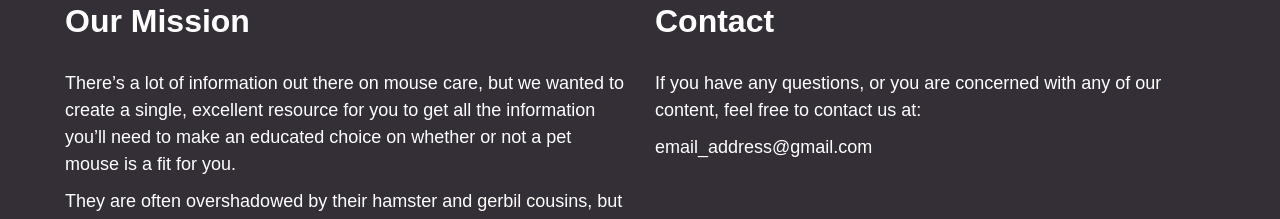
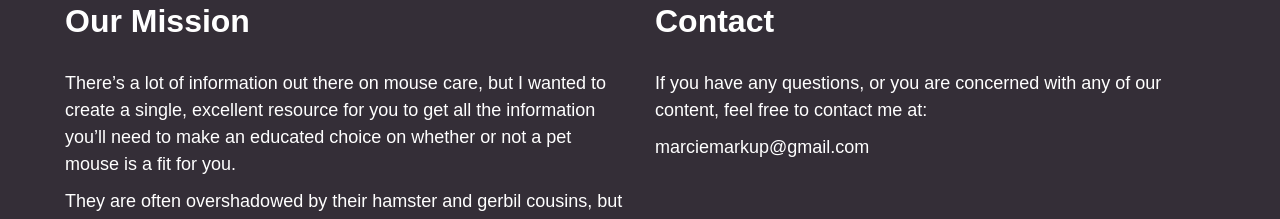
Before and after one commit to MaricelRodriguez/msrodriguez-fancymice, a website: page index.html in a window 1280 px wide. Shown: the part 7476-7695 px from the top of the page. Drawn offline with nearby package versions, Linux system fonts and the light colour scheme; a web font is replaced by a local one.

Commit message:
### Update
Updates footer information.

```diff
--- a/index.html
+++ b/index.html
@@ -396,14 +396,14 @@
     <footer class="row justify-content-between">
       <section class="col-md-6">
         <h1>Our Mission</h1>
-        <p>There’s a lot of information out there on mouse care, but we wanted to create a single, excellent resource for you to get all the information you’ll need to make an educated choice on whether or not a pet mouse is a fit for you.</p>
+        <p>There’s a lot of information out there on mouse care, but I wanted to create a single, excellent resource for you to get all the information you’ll need to make an educated choice on whether or not a pet mouse is a fit for you.</p>
         <p>They are often overshadowed by their hamster and gerbil cousins, but we want people to know that mice make excellent, intelligent companions.</p>
       </section>
 
       <section class="col-md-6">
         <h1>Contact</h1>
-        <p>If you have any questions, or you are concerned with any of our content, feel free to contact us at:</p>
-        <p>email_address@gmail.com</p>
+        <p>If you have any questions, or you are concerned with any of our content, feel free to contact me at:</p>
+        <p>marciemarkup@gmail.com</p>
       </section>
     </footer>
   </div>
```
